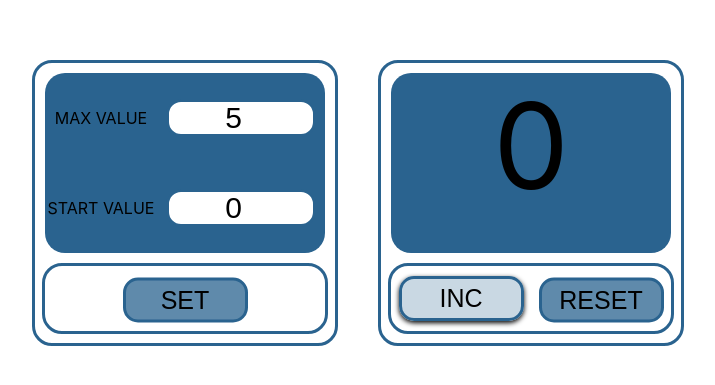
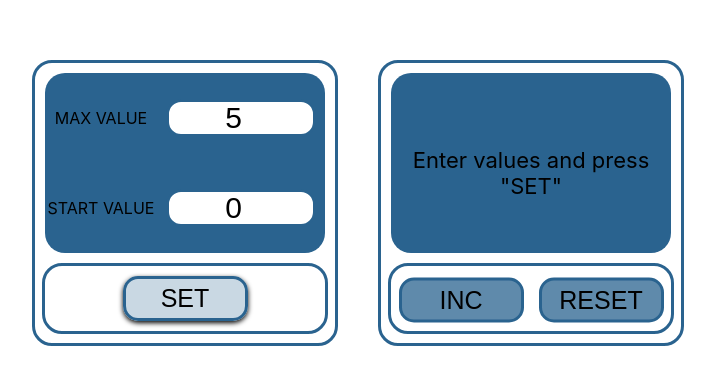
Before and after one commit to PasterZOOM/counter, a React (Create React App) app: page / in a window 1280 px wide. Shown: the part 197-582 px from the top of the page, without its empty margins (282-997 px from the left). Built offline with nearby package versions, Linux system fonts and the light colour scheme.

Commit message:
fixed bug with reset to 0

```diff
--- a/src/App.tsx
+++ b/src/App.tsx
@@ -10,11 +10,16 @@ function App() {
     let [startValue, setStartValue] = useState<number>(0)
     let [maxValue, setMaxValue] = useState<number>(5)
     let [count, setCount] = useState<number>(startValue)
-    let [status, setStatus] = useState<StatusType>('counter')
+    let [status, setStatus] = useState<StatusType>('set')
 
     useEffect(() => {
         let startValueAsString = localStorage.getItem('startValue')
-        startValueAsString && setStartValue(JSON.parse(startValueAsString))
+        // startValueAsString && setStartValue(JSON.parse(startValueAsString))
+        // startValueAsString && setCount(JSON.parse(startValueAsString))
+        if (startValueAsString){
+            setStartValue(JSON.parse(startValueAsString))
+            setCount(JSON.parse(startValueAsString))
+        }
 
         let maxValueAsString = localStorage.getItem('maxValue')
         maxValueAsString && setMaxValue(JSON.parse(maxValueAsString))
```
